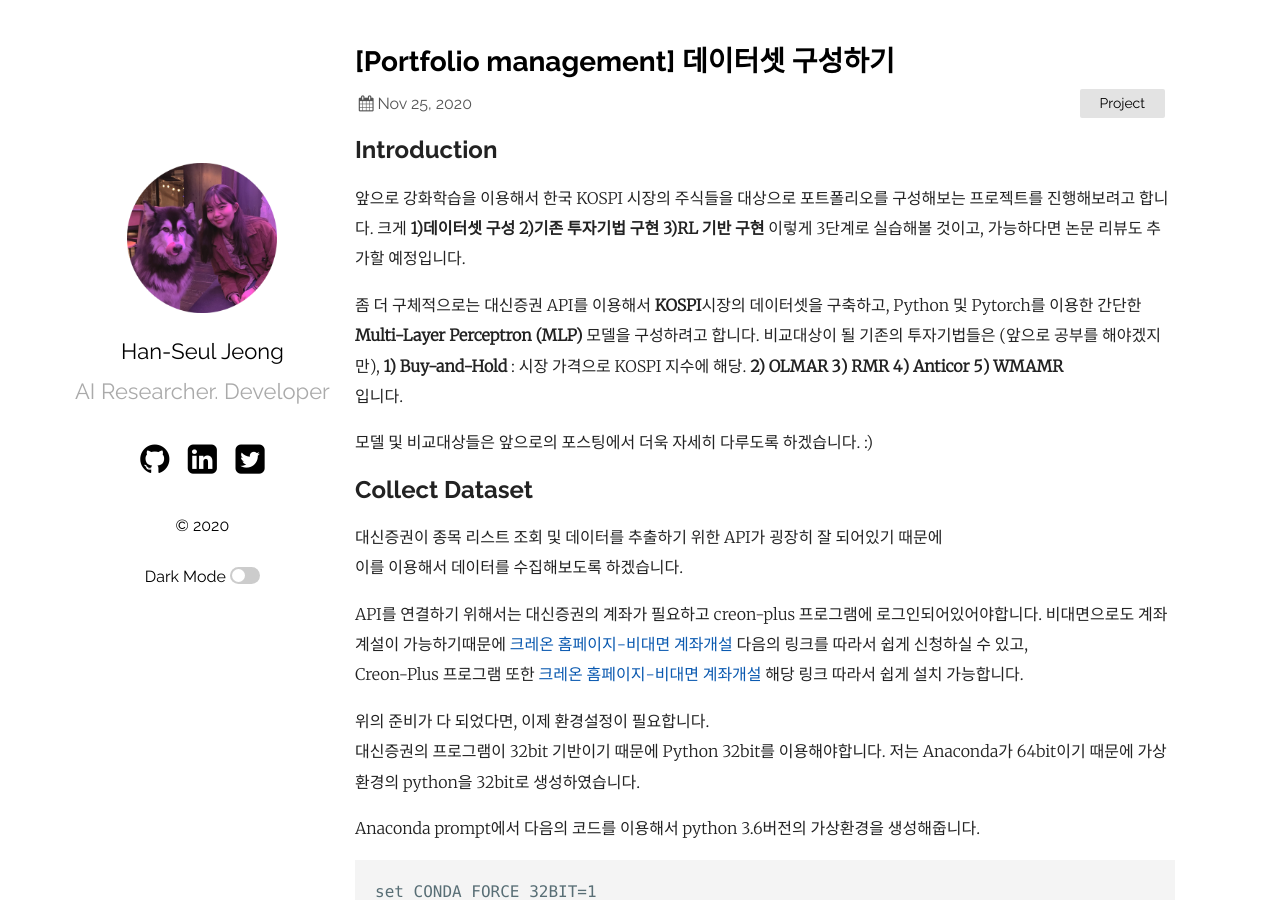
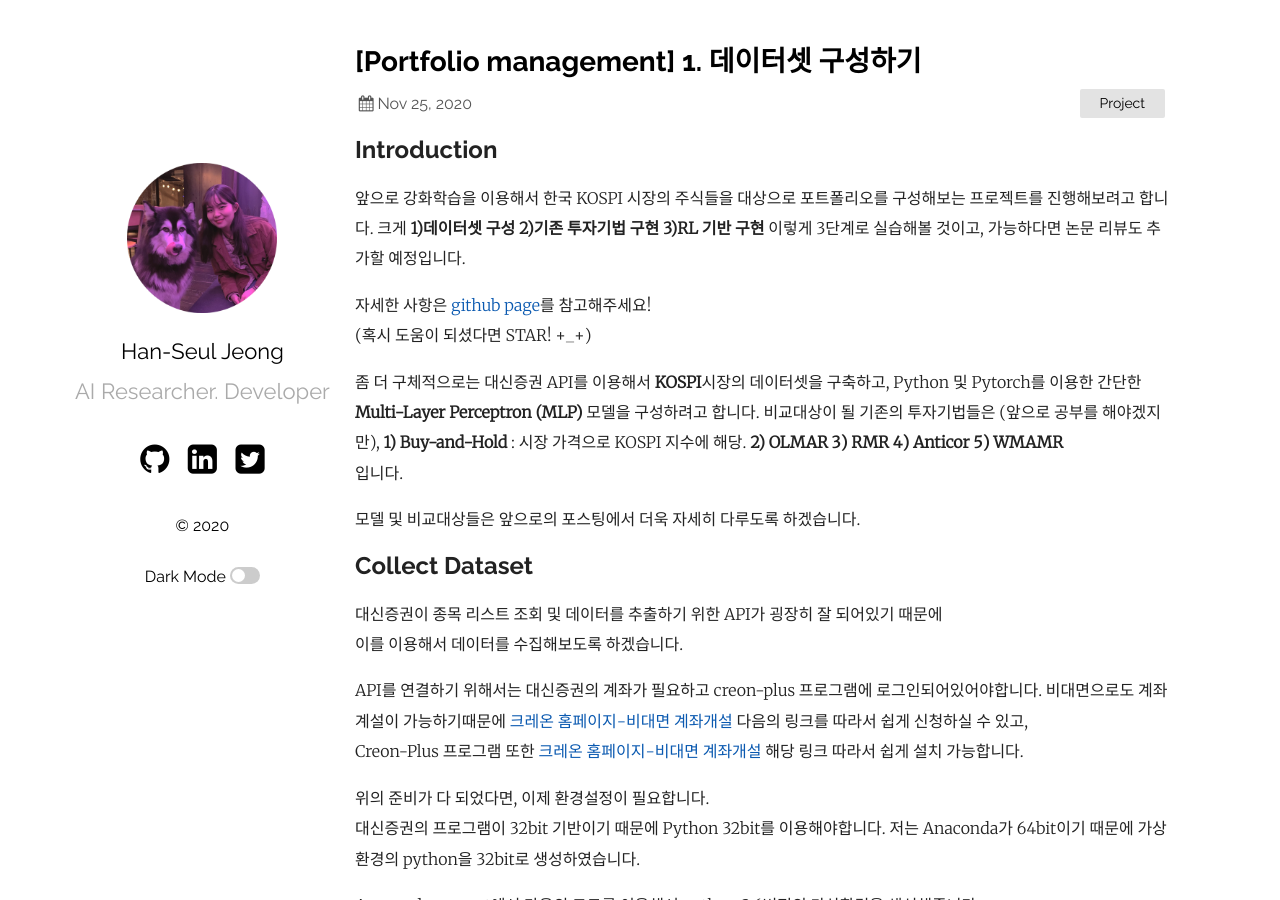
Before and after one commit to hanseul-jeong/hanseul-jeong.github.io, a Jekyll site: the page built from _posts/2020-11-25-[Portfolio Management] 데이터셋 구성하기.md, in a window 1280 px wide and 900 px high. Built offline with Jekyll 4.4.1, drawn with Linux system fonts in a browser that asks for light colours; comment, search, counter and statistics services are not loaded.

Commit message:
Add github page link

```diff
--- a/_posts/2020-11-25-[Portfolio Management] 데이터셋 구성하기.md
+++ b/_posts/2020-11-25-[Portfolio Management] 데이터셋 구성하기.md
@@ -1,6 +1,6 @@
 ---
 layout : post
-title : "[Portfolio management] 데이터셋 구성하기"
+title : "[Portfolio management] 1. 데이터셋 구성하기"
 date : "2020-11-25 14:53:00 +0530"
 category : Project
 comments : true
@@ -12,6 +12,10 @@ comments : true
 크게 **1)데이터셋 구성 2)기존 투자기법 구현 3)RL 기반 구현** 이렇게 3단계로 실습해볼 것이고,
 가능하다면 논문 리뷰도 추가할 예정입니다.
 
+자세한 사항은 [github page](https://github.com/hanseul-jeong/Portfolios "내 깃헙")를 참고해주세요!
+(혹시 도움이 되셨다면 STAR! +_+)
+
+
 좀 더 구체적으로는 대신증권 API를 이용해서 **KOSPI**시장의 데이터셋을 구축하고,
 Python 및 Pytorch를 이용한 간단한 **Multi-Layer Perceptron (MLP)** 모델을 구성하려고 합니다.
 비교대상이 될 기존의 투자기법들은 (앞으로 공부를 해야겠지만),
@@ -19,7 +23,7 @@ Python 및 Pytorch를 이용한 간단한 **Multi-Layer Perceptron (MLP)** 모
 **2) OLMAR 3) RMR 4) Anticor 5) WMAMR**
 입니다.
 
-모델 및 비교대상들은 앞으로의 포스팅에서 더욱 자세히 다루도록 하겠습니다. :)
+모델 및 비교대상들은 앞으로의 포스팅에서 더욱 자세히 다루도록 하겠습니다.
 
 ## **Collect Dataset**
 
```
